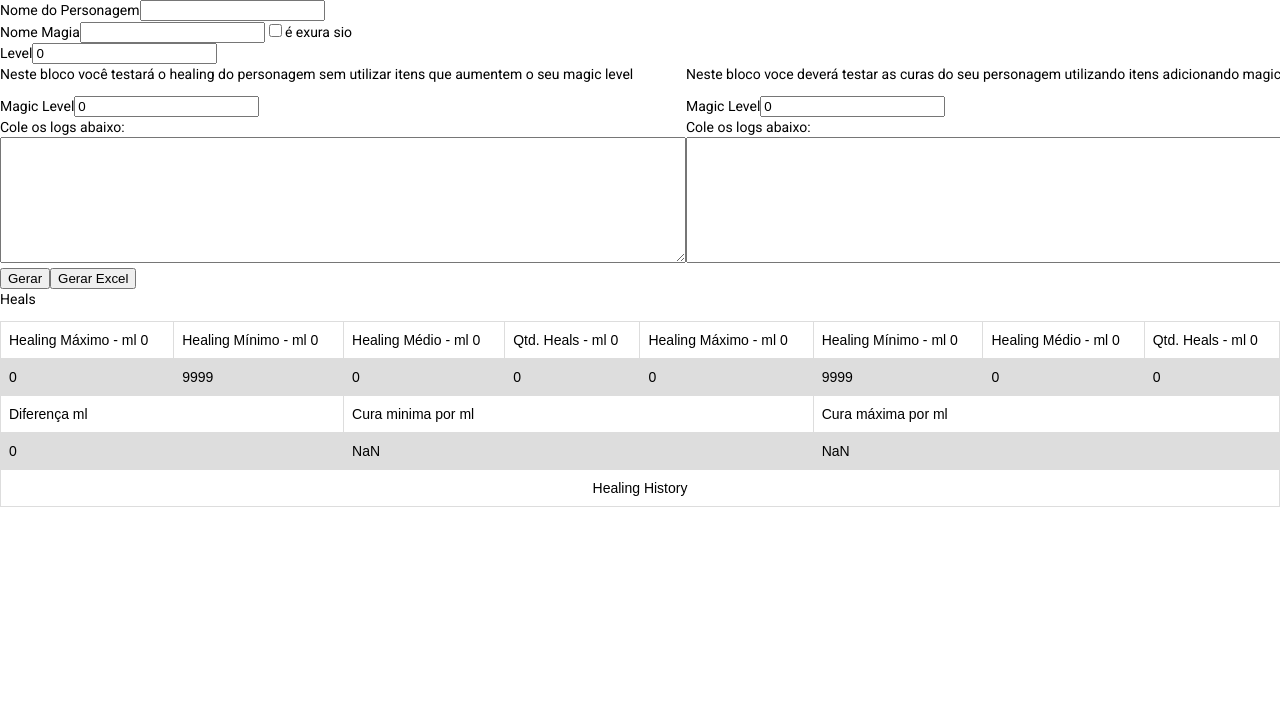
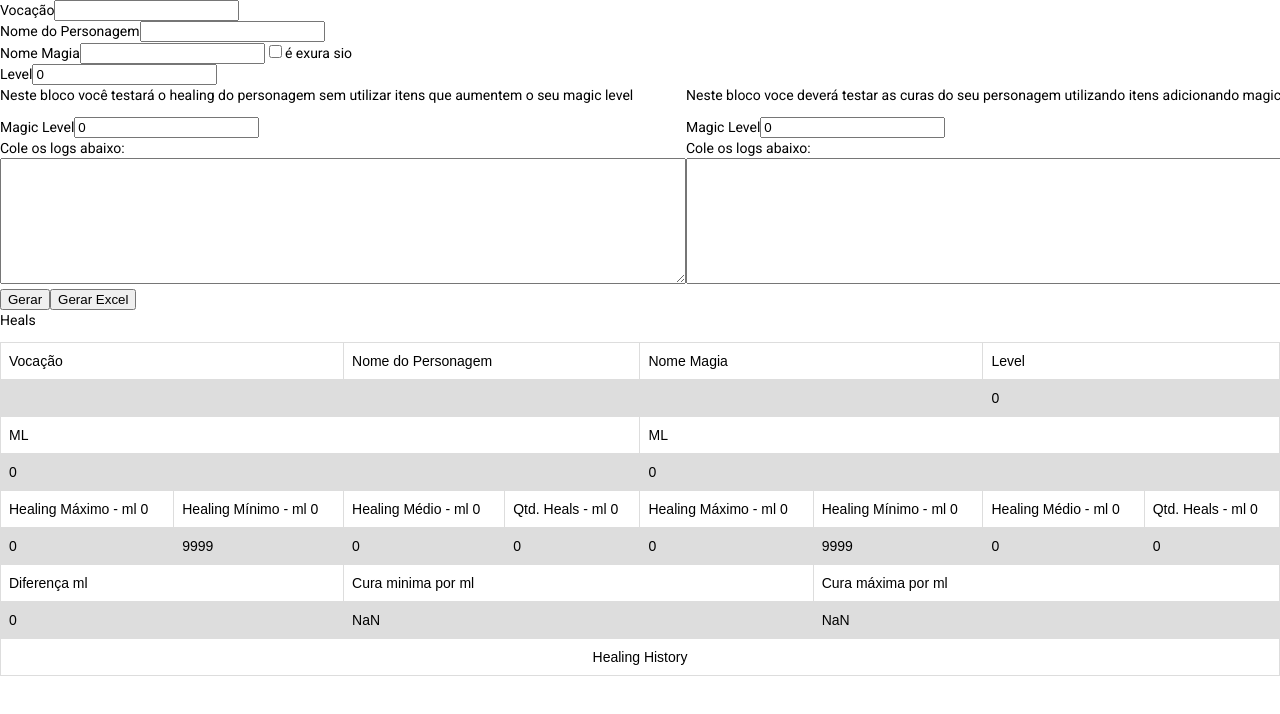
Before and after one commit to marluan/tibia-loot-parser, an Angular app: page / in a window 1280 px wide. Shown: the top 714 px of the page. Built offline with nearby package versions, Linux system fonts and the light colour scheme.

Commit message:
inclusao de informações do personagem na tabela

```diff
--- a/src/app/input-data/input-data.component.html
+++ b/src/app/input-data/input-data.component.html
@@ -1,3 +1,7 @@
+<div class="form-group">
+  <label for="mlvl">Vocação</label>
+  <input type="text" id="voc" name="voc" [(ngModel)]="userLogs.vocacao" #nome="ngModel">
+</div>
 <div class="form-group">
   <label for="mlvl">Nome do Personagem</label>
   <input type="text" id="nome" name="nome" [(ngModel)]="userLogs.userName" #nome="ngModel">
@@ -55,6 +59,50 @@
     Heals
   </p>
   <table id="excel-table">
+    <tr>
+      <td colspan="2">
+        Vocação
+      </td>
+      <td colspan="2">
+        Nome do Personagem
+      </td>
+      <td colspan="2">
+        Nome Magia
+      </td>
+      <td colspan="2">
+        Level
+      </td>
+    </tr>
+    <tr>
+      <td colspan="2">
+        {{userLogs.vocacao}}
+      </td>
+      <td colspan="2">
+        {{userLogs.userName}}
+      </td>
+      <td colspan="2">
+        {{userLogs.spellName}}
+      </td>
+      <td colspan="2">
+        {{userLogs.level}}
+      </td>
+    </tr>
+    <tr>
+      <td colspan="4">
+        ML
+      </td>
+      <td colspan="4">
+        ML
+      </td>
+    </tr>
+    <tr>
+      <td colspan="4">
+        {{userLogs.mlvl}}
+      </td>
+      <td colspan="4">
+        {{userLogs.mlvl2}}
+      </td>
+    </tr>
     <tr>
       <td>
         Healing Máximo - ml {{this.userLogs.mlvl}}
--- a/src/app/models/user-logs.ts
+++ b/src/app/models/user-logs.ts
@@ -1,4 +1,5 @@
 export class UserLogs {
+  public vocacao:string ="";
   public userName:string ="";
   public spellName:string ="";
   public level:number=0;
```
